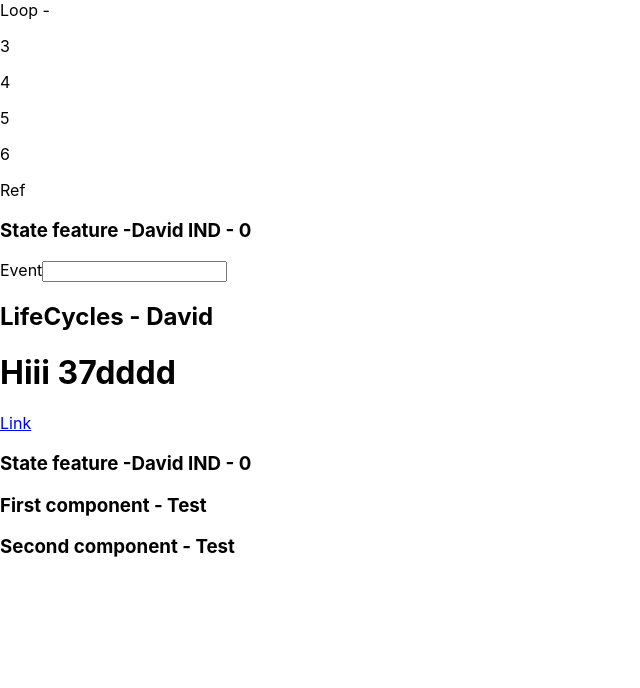
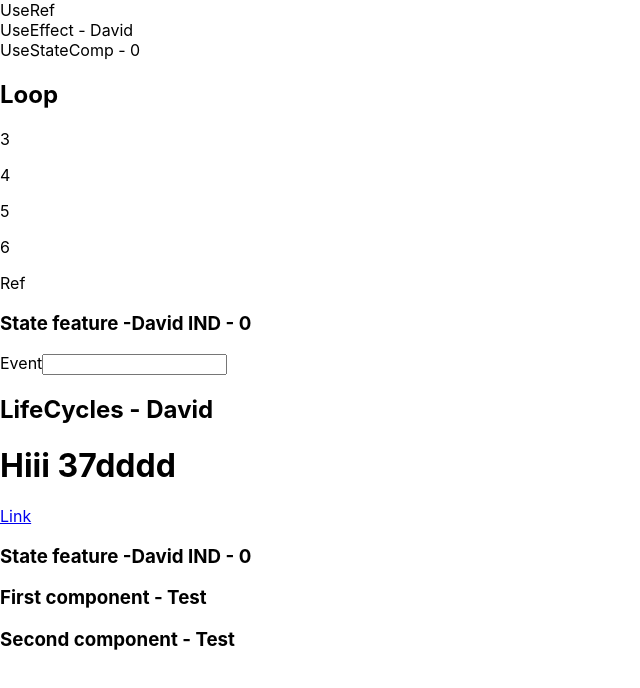
Before and after one commit to paravathmuhsin/react-basics, a React (Create React App) app: page / in a window 1280 px wide. Shown: the top 688 px of the page, without its empty margins (0-640 px from the left). Built offline with nearby package versions, Linux system fonts and the light colour scheme.

Commit message:
Hooks part1 and fragment

```diff
--- a/src/App.js
+++ b/src/App.js
@@ -6,6 +6,9 @@ import LifeCycles from "./LifeCycles";
 import Event from "./Event";
 import Ref from "./Ref";
 import Loop from "./Loop";
+import UseStateComp from "./UseStateComp";
+import UseEffectComp from "./UseEffectComp";
+import UseRef from "./UseRef";
 
 // class App extends React.Component {
 //   render() {
@@ -22,6 +25,9 @@ function App() {
   const link = "https://google.com";
   return (
     <div>
+      <UseRef />
+      <UseEffectComp />
+      <UseStateComp />
       <Loop />
       <Ref />
       <Event />
--- a/src/Loop.js
+++ b/src/Loop.js
@@ -8,12 +8,15 @@ const Loop = () => {
   ];
   const arr2 = [3, 4, 5, 6];
   return (
-    <div>
-      Loop -{/* [<p>3</p>,<p>4</p>,<p>5</p>,<p>6</p>] */}
-      {arr2.map((item) => (
-        <p key={item}>{item}</p>
-      ))}
-    </div>
+    <>
+      <h2>Loop</h2>
+      <div>
+        {/* [<p>3</p>,<p>4</p>,<p>5</p>,<p>6</p>] */}
+        {arr2.map((item) => (
+          <p key={item}>{item}</p>
+        ))}
+      </div>
+    </>
   );
 };
 
--- /dev/null
+++ b/src/UseEffectComp.js
@@ -0,0 +1,28 @@
+import React, { useEffect, useState } from "react";
+
+const UseEffectComp = () => {
+  const [state, setState] = useState("David");
+  const [state2, setState2] = useState("David");
+  useEffect(() => {
+    console.log("from use effect", state);
+    return () => {
+      console.log("will umount");
+    };
+  }, [state, state2]);
+
+
+  // depn - not used - useEffect wil execute as componentDidMount and componentDidUpdate
+  // deps - [] - this will execute only intially(as a componentDidMount)
+  // depn - [somevalue]  - This will execute initally and this also exceute when you update the deps variable like componentdidupdate
+  return (
+    <div
+      onClick={() => {
+        setState2("John");
+      }}
+    >
+      UseEffect - {state2}
+    </div>
+  );
+};
+
+export default UseEffectComp;
--- /dev/null
+++ b/src/UseRef.js
@@ -0,0 +1,11 @@
+import React, { useEffect, useRef } from "react";
+
+const UseRef = () => {
+  const refDiv = useRef(null);
+  useEffect(() => {
+    console.log(refDiv.current);
+  }, []);
+  return <div ref={refDiv}>UseRef</div>;
+};
+
+export default UseRef;
--- /dev/null
+++ b/src/UseStateComp.js
@@ -0,0 +1,13 @@
+import React, { useState } from "react";
+
+const UseStateComp = () => {
+//   const [state, setState] = useState("David"); //
+  const [count, setCount] = useState(0); //
+  const clickHandler = () => {
+    // setState("John");
+    setCount((ss) => ss + 1);
+  };
+  return <div onClick={clickHandler}>UseStateComp - {count}</div>;
+};
+
+export default UseStateComp;
```
